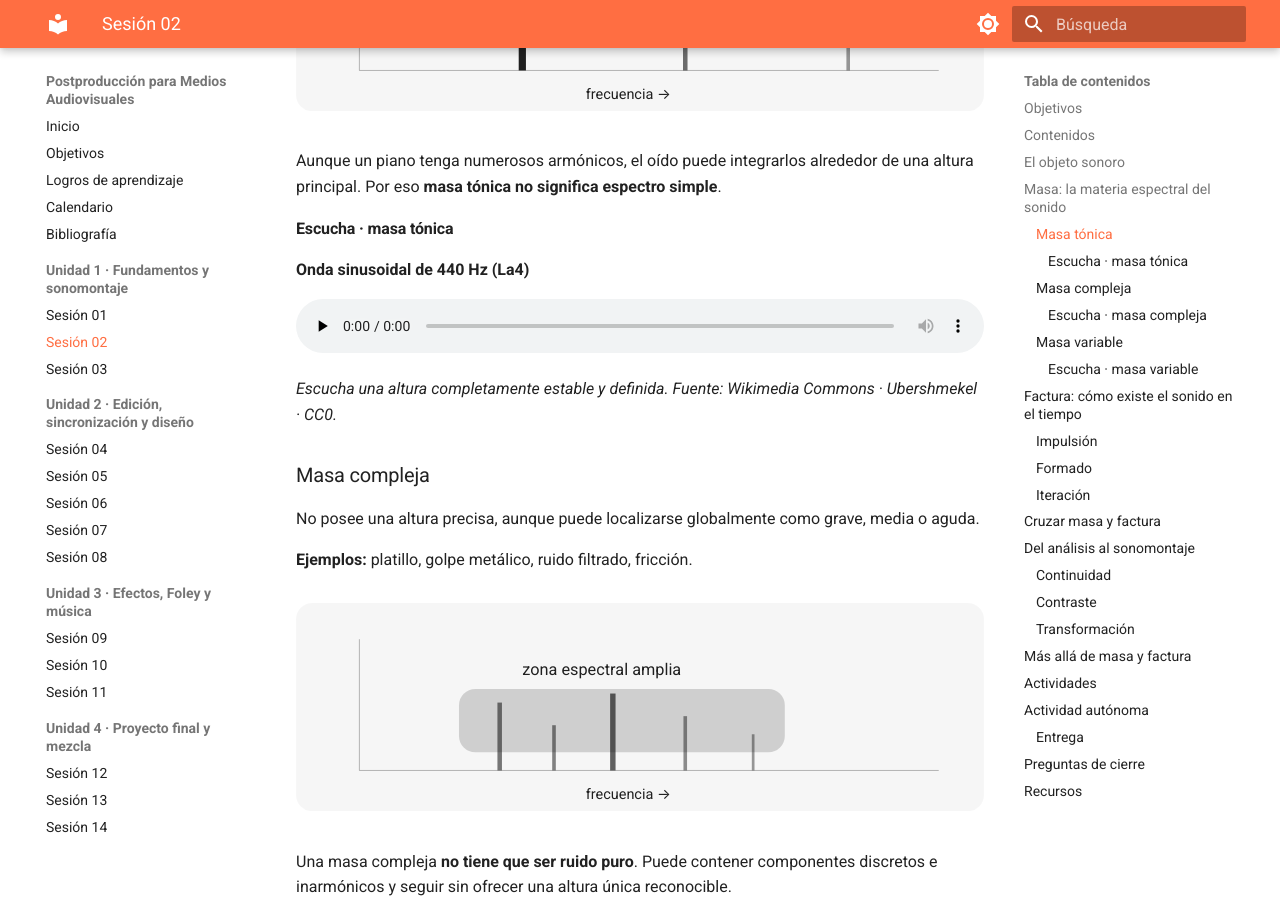
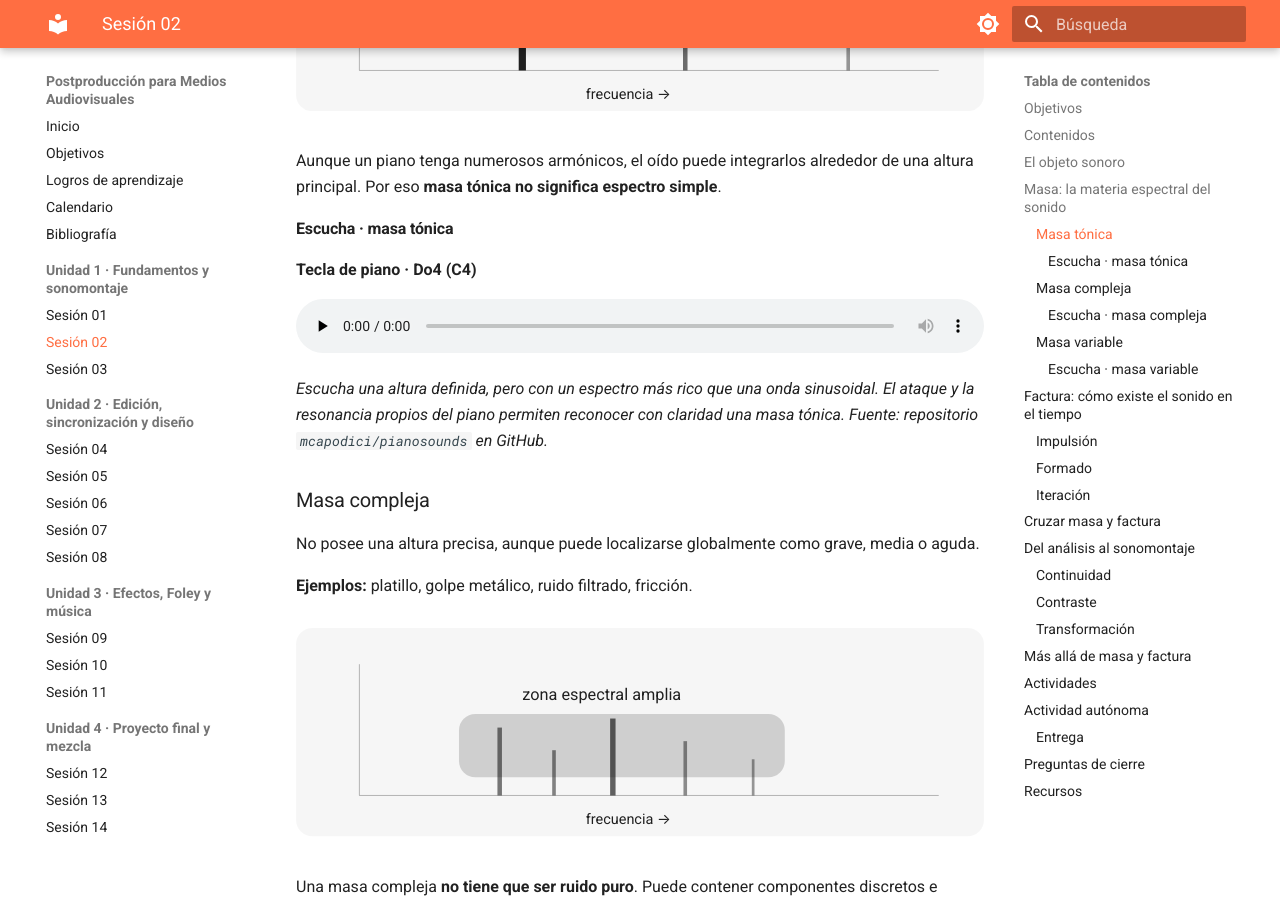
Before and after one commit to joseurgilesc/posrproducci-n-audiovisuales, an MkDocs documentation site: the page built from docs/sesiones/sesion-02.md, in a window 1280 px wide and 900 px high, scrolled down 1861 px. Built offline with MkDocs 1.6.1 and Material for MkDocs 9.7.7, drawn with Linux system fonts in a browser that asks for light colours; some of the changed text lies outside the part shown.

Commit message:
Reemplaza senoide por nota C4 de piano en sesión 02

```diff
--- a/docs/sesiones/sesion-02.md
+++ b/docs/sesiones/sesion-02.md
@@ -69,14 +69,14 @@ Aunque un piano tenga numerosos armónicos, el oído puede integrarlos alrededor
 
 #### Escucha · masa tónica
 
-**Onda sinusoidal de 440 Hz (La4)**
+**Tecla de piano · Do4 (C4)**
 
 <audio controls preload="none" style="width:100%">
-  <source src="https://commons.wikimedia.org/wiki/Special:Redirect/file/440_Sine_wave.ogg" type="audio/ogg">
+  <source src="https://raw.githubusercontent.com/mcapodici/pianosounds/master/Piano.mf.C4.ogg" type="audio/ogg">
   Tu navegador no soporta reproducción de audio.
 </audio>
 
-*Escucha una altura completamente estable y definida. Fuente: Wikimedia Commons · Ubershmekel · CC0.*
+*Escucha una altura definida, pero con un espectro más rico que una onda sinusoidal. El ataque y la resonancia propios del piano permiten reconocer con claridad una masa tónica. Fuente: repositorio `mcapodici/pianosounds` en GitHub.*
 
 ### Masa compleja
 
@@ -401,7 +401,7 @@ El montaje debe incluir conscientemente:
 - Schaeffer, Pierre. *Treatise on Musical Objects: An Essay Across Disciplines*. University of California Press, 2017.
 - Obra de referencia: *Fragtraz* u otro montaje sonoro seleccionado para la clase.
 - Material complementario sobre tipología y morfología del objeto sonoro disponible en Classroom.
-- [Wikimedia Commons · 440 Sine wave](https://commons.wikimedia.org/wiki/File:440_Sine_wave.ogg)
+- [GitHub · mcapodici/pianosounds · Piano.mf.C4.ogg](https://github.com/mcapodici/pianosounds/blob/master/Piano.mf.C4.ogg)
 - [Wikimedia Commons · Crash cymbal](https://commons.wikimedia.org/wiki/File:Crash_cymbal.ogg)
 - [Wikimedia Commons · Gliss](https://commons.wikimedia.org/wiki/File:Gliss.ogg)
 - [Wikimedia Commons · Clap1](https://commons.wikimedia.org/wiki/File:Clap1.ogg)
```
